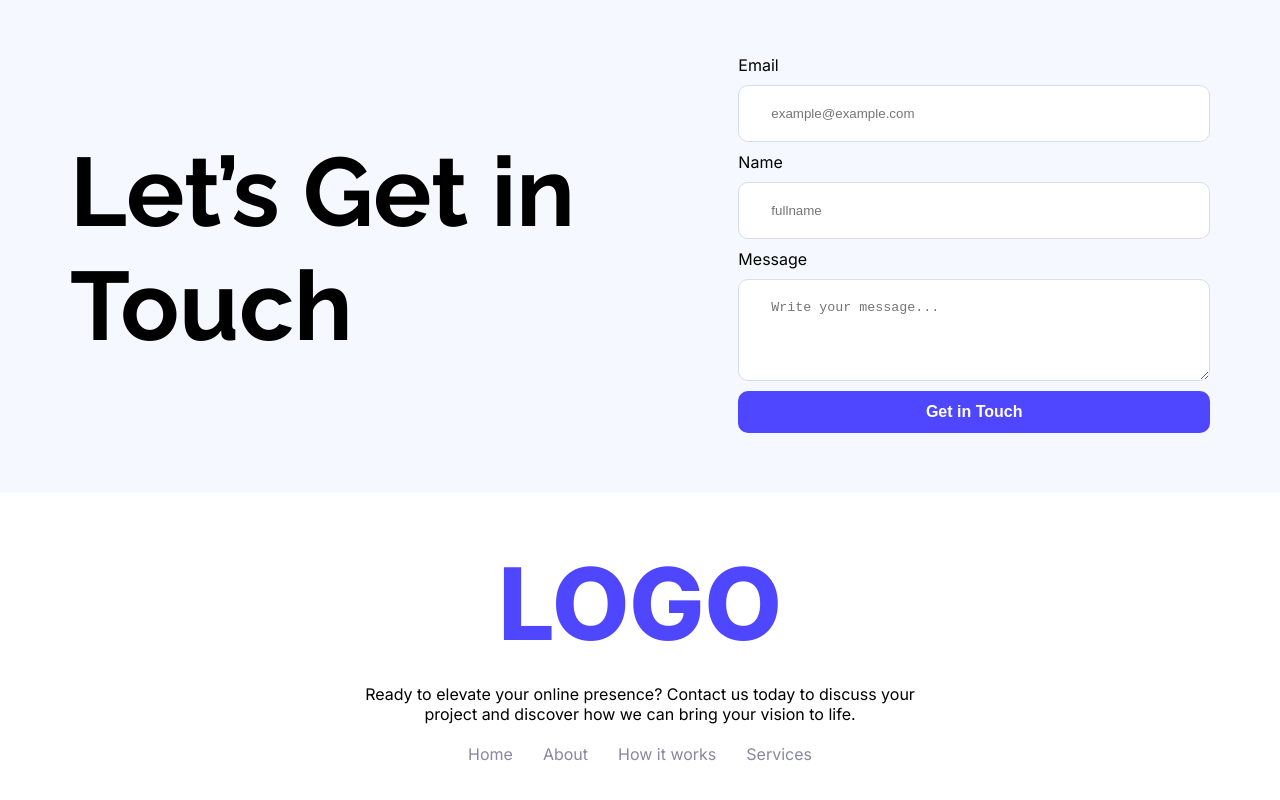
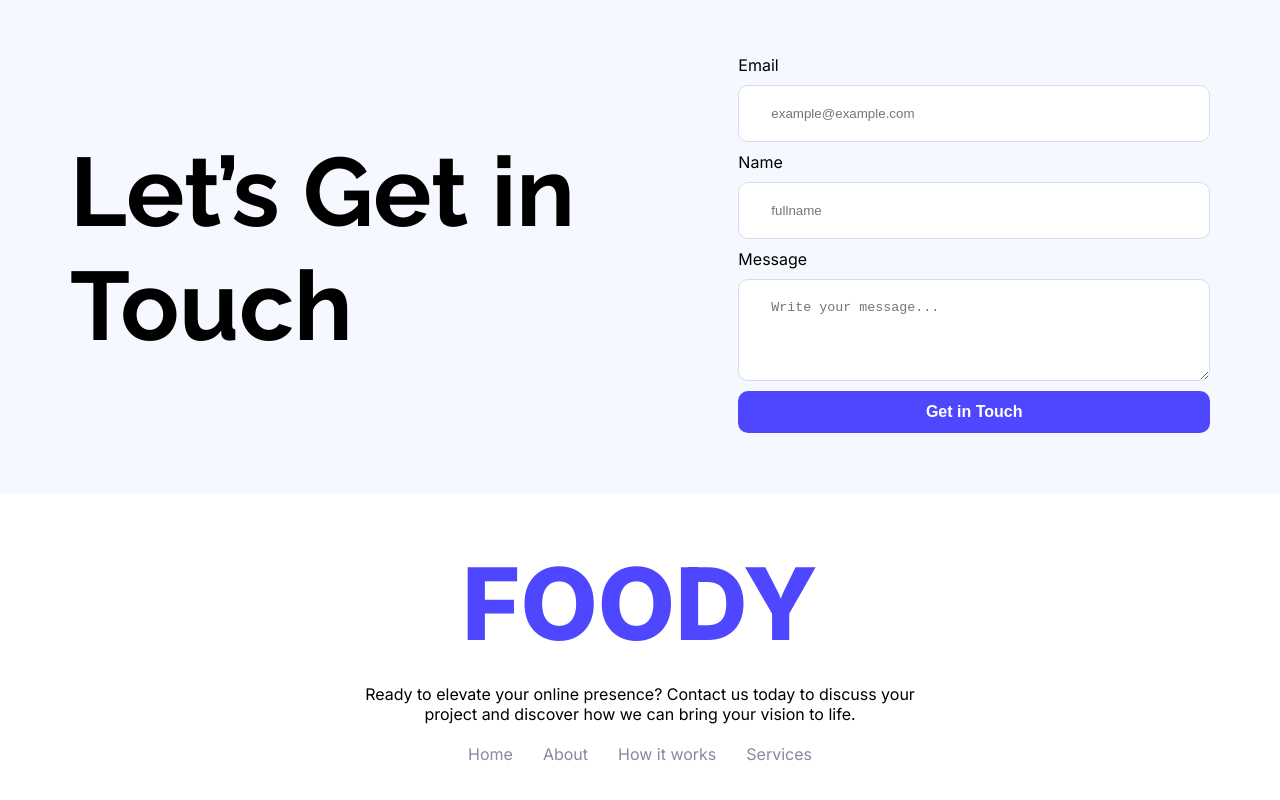
Before and after one commit to Miah-Shohag/programming-hero-assignment-1, a plain HTML site: page index.html in a window 1280 px wide. Shown: the part 2760-3560 px from the top of the page. Drawn offline with Linux system fonts and the light colour scheme.

Commit message:
Update footer logo

```diff
--- a/index.html
+++ b/index.html
@@ -212,7 +212,7 @@
     <footer>
       <div class="container">
         <div class="footer-content">
-          <h2 class="logo">LOGO</h2>
+          <h2 class="logo">FOODY</h2>
           <p>
             Ready to elevate your online presence? Contact us today to discuss
             your project and discover how we can bring your vision to life.
```
